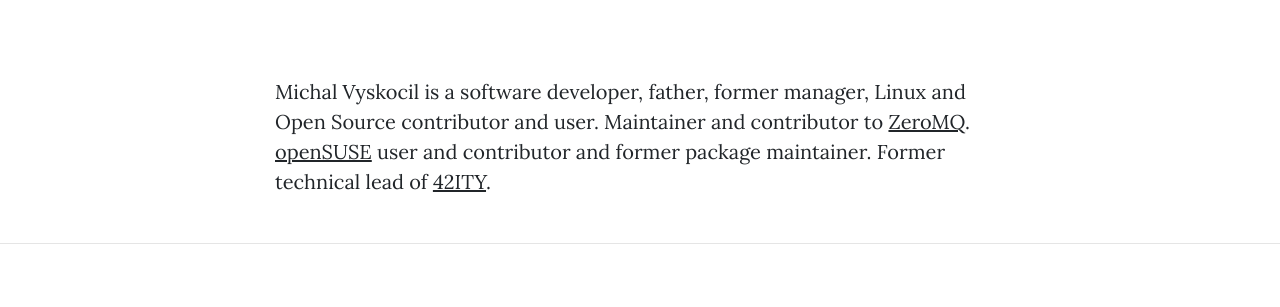
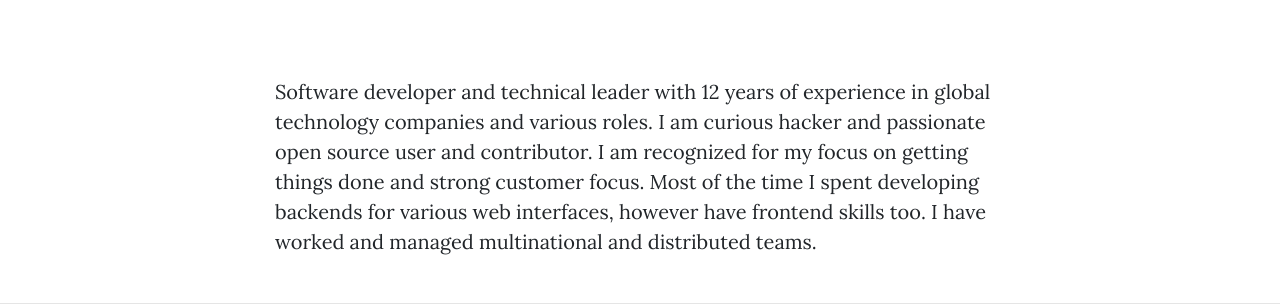
Before and after one commit to vyskocilm/vyskocilm.github.io, a plain HTML site: page index.html in a window 1280 px wide. Shown: the part 307-614 px from the top of the page. Drawn offline with nearby package versions, Linux system fonts and the light colour scheme.

Commit message:
Synchronized build

```diff
--- a/index.html
+++ b/index.html
@@ -79,7 +79,11 @@
         <div class="col-lg-8 col-md-10 mx-auto">
 
   <h2></h2>
-  <p>Michal Vyskocil is a software developer, father, former manager, Linux and Open Source contributor and user. Maintainer and contributor to <a href="https://github.com/zeromq">ZeroMQ</a>. <a href="https://opensuse.org">openSUSE</a> user and contributor and former package maintainer. Former technical lead of <a href="https://github.com/42ity">42ITY</a>.</p>
+  <p>Software developer and technical leader with 12 years of experience in global technology companies and
+various roles. I am curious hacker and passionate open source user and contributor. I am recognized for
+my focus on getting things done and strong customer focus. Most of the time I spent developing backends
+for various web interfaces, however have frontend skills too. I have worked and managed multinational
+and distributed teams.</p>
 
 
         </div>
```
